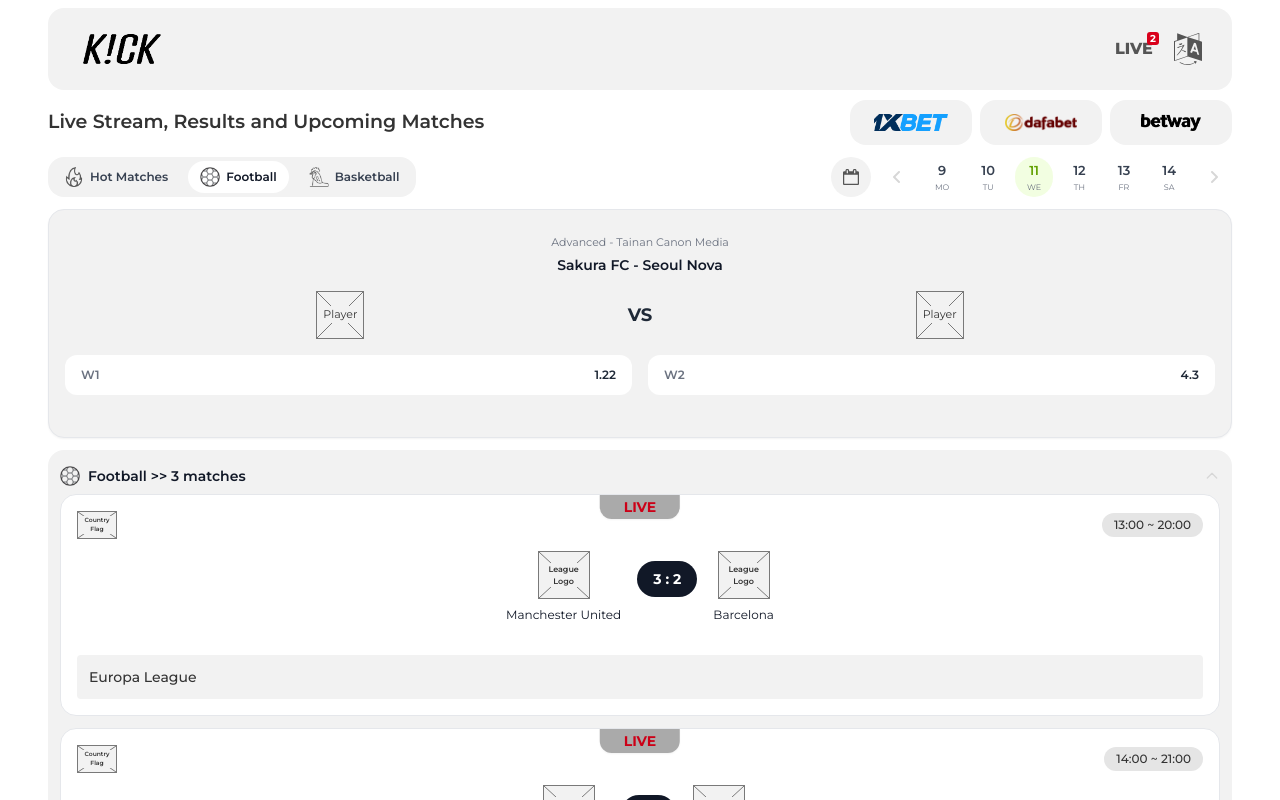
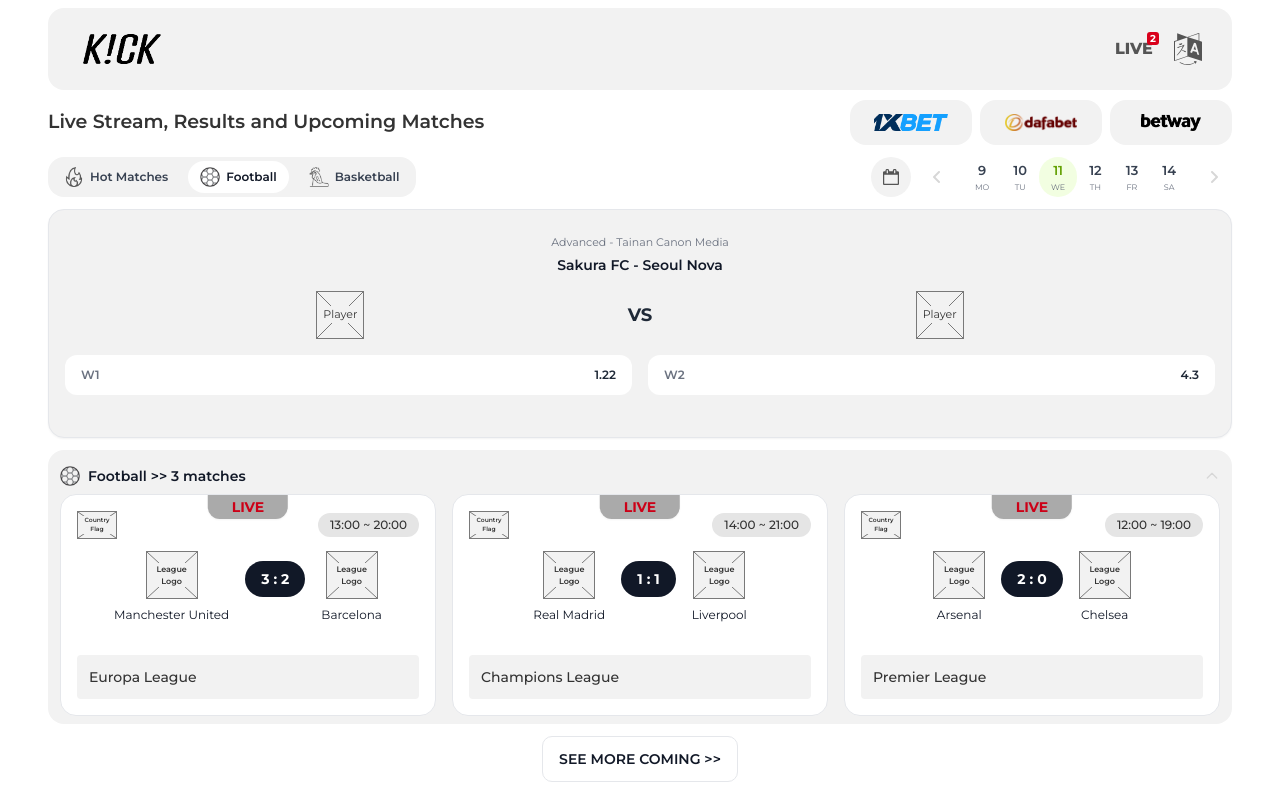
Before and after one commit to mati-compilex/saba-kick, a React (Vite) app: page / in a window 1280 px wide. Both pictures are taken after a click on the button "Football". Shown: the top 800 px of the page. Built offline with nearby package versions, Linux system fonts and the light colour scheme.

Commit message:
upcoming grid format

```diff
--- a/src/components/FilterChips.jsx
+++ b/src/components/FilterChips.jsx
@@ -69,7 +69,7 @@
       >
         <img src={rightIcon} alt="Previous" className="h-8 w-8" />
       </button>
-      <div className="flex gap-2">
+      <div className="flex">
         {dates.map((date, index) => (
           <button
             key={index}
--- a/src/components/UpcomingSection.jsx
+++ b/src/components/UpcomingSection.jsx
@@ -199,7 +199,7 @@
         <div
           className={`transition-all duration-300 ease-in-out mt-2 overflow-hidden ${isUpcomingOpen ? "max-h-[10000px] opacity-100" : "max-h-0 opacity-0"}`}
         >
-          <div className="space-y-3">
+          <div className="grid grid-cols-1 md:grid-cols-2 lg:grid-cols-3 gap-4">
             {showPlaceholder ? (
               <>
                 {liveMatchesData.map((match) => {
@@ -304,7 +304,7 @@
 
       {showMoreCompetitions && (
         <div className="rounded-2xl bg-lightGray p-4">
-          <div className="rounded-2xl bg-white p-4 space-y-4">
+          <div className="rounded-2xl bg-white p-4 grid grid-cols-1 md:grid-cols-2 lg:grid-cols-3 gap-4">
             {moreCompetitionsData.map((comp, index) => (
               <MatchAccordionItem
                 key={comp.id}
```
